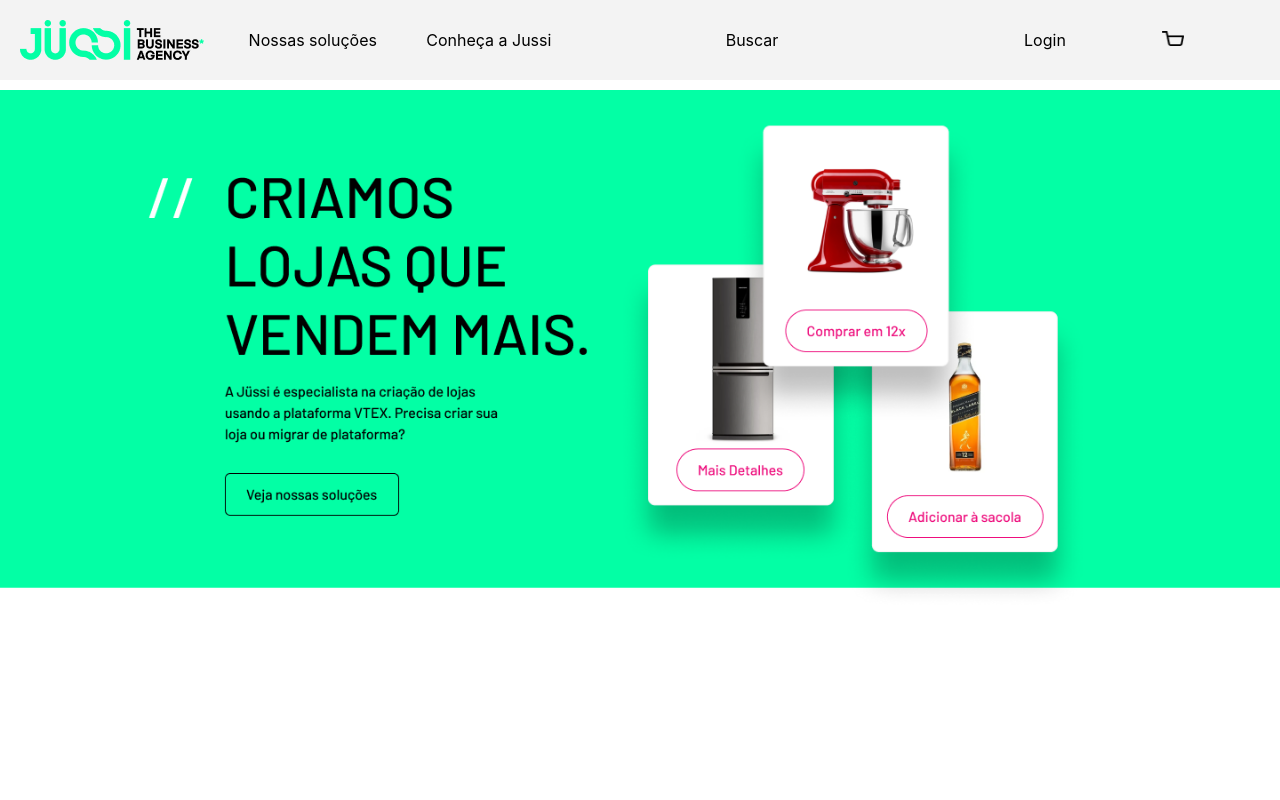
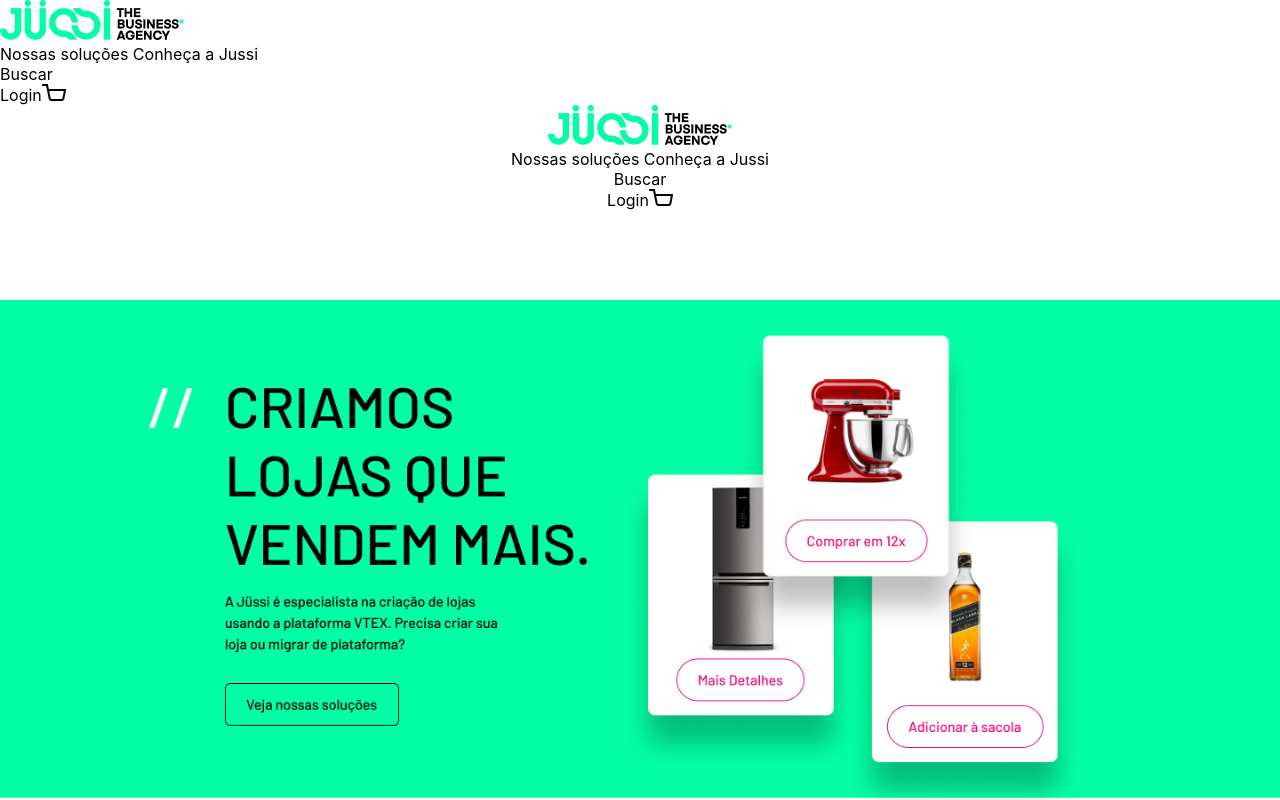
Before and after one commit to nsanchez06/teste-lp, a React (Create React App) app: page / in a window 1280 px wide. Shown: the top 800 px of the page. Built offline with nearby package versions, Linux system fonts and the light colour scheme.

Commit message:
fix: adjustment components

```diff
--- a/src/App.js
+++ b/src/App.js
@@ -1,12 +1,19 @@
 import React from 'react';
-import Home from './components/home/home'
+import Header from './components/header/header';
+import Home from './components/home/home';
+import Footer from './components/footer/footer';
+
 
 function App() {
   return (
+    <>
+      <Header />
+      <Home />
+      <Footer />
+    </>
 
-    <Home />
+  )
 
-  );
-}
+};
 
 export default App;
--- /dev/null
+++ b/src/components/footer/footer.js
@@ -0,0 +1,24 @@
+import React from 'react'
+
+import './footer.scss';
+
+//  START - imagens
+
+import footer from '../img/footer.png';
+//  END - imagens
+
+
+
+function Footer() {
+
+  return (
+
+    <footer className="footerContent">
+        <img src={footer} alt={"Footer"} />
+    </footer>
+
+  );
+
+}
+
+export default Footer;
--- /dev/null
+++ b/src/components/footer/footer.scss
@@ -0,0 +1,8 @@
+.footerContent {
+    padding: 0;
+    text-align: center;
+    width: 100%;
+      img{
+        width: 100%;
+      }
+  }
--- /dev/null
+++ b/src/components/header/header.js
@@ -0,0 +1,45 @@
+import React from 'react'
+
+import './header.scss';
+
+//  START - imagens
+import logoJussi from '../img/logo-jussi.png';
+import carrinho from '../img/carrinho.png';
+
+//  END - imagens
+
+
+
+function Header() {
+
+
+
+  return (
+
+      <header className="HomePage__HomeHeader">
+        <div className="HomePage__HomeHeader__logoHeader"><img src={logoJussi} alt={"Logo Jussi"} /></div>
+
+        <div className="HomePage__HomeHeader__info-header">
+          <span> Nossas soluções</span>
+          <span> Conheça a Jussi</span>
+        </div>
+
+        <div className="HomePage__HomeHeader__search-header">
+          <span className="HomePage__HomeHeader__search-input">Buscar</span>
+        </div>
+
+        <div className="HomePage__HomeHeader__login-cart">
+          <span className="HomePage__HomeHeader__login">Login</span>
+          <span><img src={carrinho} alt={"Carrinho"} /></span>
+        </div>
+
+      </header>
+
+
+
+  );
+
+
+}
+
+export default Header;
--- /dev/null
+++ b/src/components/header/header.scss
@@ -0,0 +1,60 @@
+.HomeHeader {
+    position: fixed;
+    min-height: 80px;
+    text-align: center;
+    top: 0;
+    width: 100%;
+    left: 0px;
+    height: 80px;
+    max-height: 20px;
+    background-color: #f3f3f3;
+    display: flex;
+    justify-content: space-between;
+    color: black;
+      &__logoHeader {
+        max-width: 30%;
+        cursor: pointer;
+        img {
+          margin: 20px;
+        }
+
+      }
+      &__info-header {
+        display: flex;
+        width: 30%;
+        align-items: center;
+        justify-content: space-around;
+        cursor: pointer;
+      }
+
+      &__search-header {
+        display: flex;
+        width: 30%;
+        align-items: center;
+        justify-content: space-around;
+          &__search-input {
+            background: #c6ffcd;
+            border: 1px solid #F2F2F2;
+            box-sizing: border-box;
+            border-radius: 24px;
+            width: 240px;
+            height: 40px;
+
+          }
+      }
+
+      &__login-cart {
+        display: flex;
+        width: 30%;
+        align-items: center;
+        justify-content: space-evenly;
+        cursor: pointer;
+          img {
+              width: 22px;
+              height: 15px;
+          }
+          &__login {
+            padding: 35px;
+          }
+      }
+  }
--- a/src/components/home/home.js
+++ b/src/components/home/home.js
@@ -1,6 +1,6 @@
 import React from 'react'
 
-import '../home/home.scss';
+import './home.scss';
 
 //  START - imagens
 import logoJussi from '../img/logo-jussi.png';
@@ -19,6 +19,9 @@
 
 
 function Home() {
+
+
+
   return (
 
     <html className="HomePage">
--- a/src/components/home/home.scss
+++ b/src/components/home/home.scss
@@ -7,66 +7,66 @@
   text-align: center;
   width: 100%;
 
-    &__HomeHeader {
-      position: fixed;
-      min-height: 80px;
-      text-align: center;
-      top: 0;
-      width: 100%;
-      left: 0px;
-      height: 80px;
-      max-height: 20px;
-      background-color: #f3f3f3;
-      display: flex;
-      justify-content: space-between;
-      color: black;
-        &__logoHeader {
-          max-width: 30%;
-          cursor: pointer;
-          img {
-            margin: 20px;
-          }
+    // &__HomeHeader {
+    //   position: fixed;
+    //   min-height: 80px;
+    //   text-align: center;
+    //   top: 0;
+    //   width: 100%;
+    //   left: 0px;
+    //   height: 80px;
+    //   max-height: 20px;
+    //   background-color: #f3f3f3;
+    //   display: flex;
+    //   justify-content: space-between;
+    //   color: black;
+    //     &__logoHeader {
+    //       max-width: 30%;
+    //       cursor: pointer;
+    //       img {
+    //         margin: 20px;
+    //       }
 
-        }
-        &__info-header {
-          display: flex;
-          width: 30%;
-          align-items: center;
-          justify-content: space-around;
-          cursor: pointer;
-        }
+    //     }
+    //     &__info-header {
+    //       display: flex;
+    //       width: 30%;
+    //       align-items: center;
+    //       justify-content: space-around;
+    //       cursor: pointer;
+    //     }
 
-        &__search-header {
-          display: flex;
-          width: 30%;
-          align-items: center;
-          justify-content: space-around;
-            &__search-input {
-              background: #c6ffcd;
-              border: 1px solid #F2F2F2;
-              box-sizing: border-box;
-              border-radius: 24px;
-              width: 240px;
-              height: 40px;
+    //     &__search-header {
+    //       display: flex;
+    //       width: 30%;
+    //       align-items: center;
+    //       justify-content: space-around;
+    //         &__search-input {
+    //           background: #c6ffcd;
+    //           border: 1px solid #F2F2F2;
+    //           box-sizing: border-box;
+    //           border-radius: 24px;
+    //           width: 240px;
+    //           height: 40px;
 
-            }
-        }
+    //         }
+    //     }
 
-        &__login-cart {
-          display: flex;
-          width: 30%;
-          align-items: center;
-          justify-content: space-evenly;
-          cursor: pointer;
-            img {
-                width: 22px;
-                height: 15px;
-            }
-            &__login {
-              padding: 35px;
-            }
-        }
-    }
+    //     &__login-cart {
+    //       display: flex;
+    //       width: 30%;
+    //       align-items: center;
+    //       justify-content: space-evenly;
+    //       cursor: pointer;
+    //         img {
+    //             width: 22px;
+    //             height: 15px;
+    //         }
+    //         &__login {
+    //           padding: 35px;
+    //         }
+    //     }
+    // }
 
     &__banner {
       padding: 0;
@@ -283,14 +283,14 @@
 
     }
 
-    .footerContent {
-      padding: 0;
-      text-align: center;
-      width: 100%;
-        img{
-          width: 100%;
-        }
-    }
+    // .footerContent {
+    //   padding: 0;
+    //   text-align: center;
+    //   width: 100%;
+    //     img{
+    //       width: 100%;
+    //     }
+    // }
 
 
 
```
